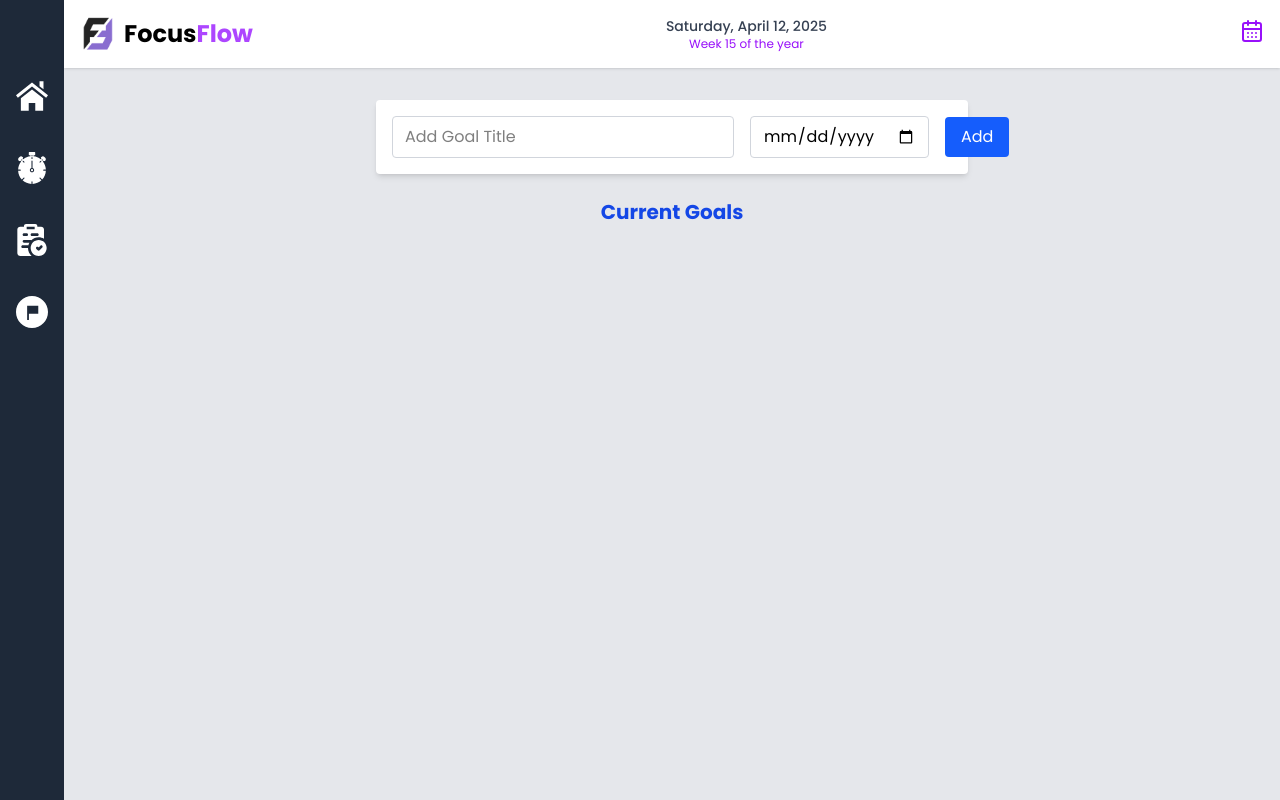
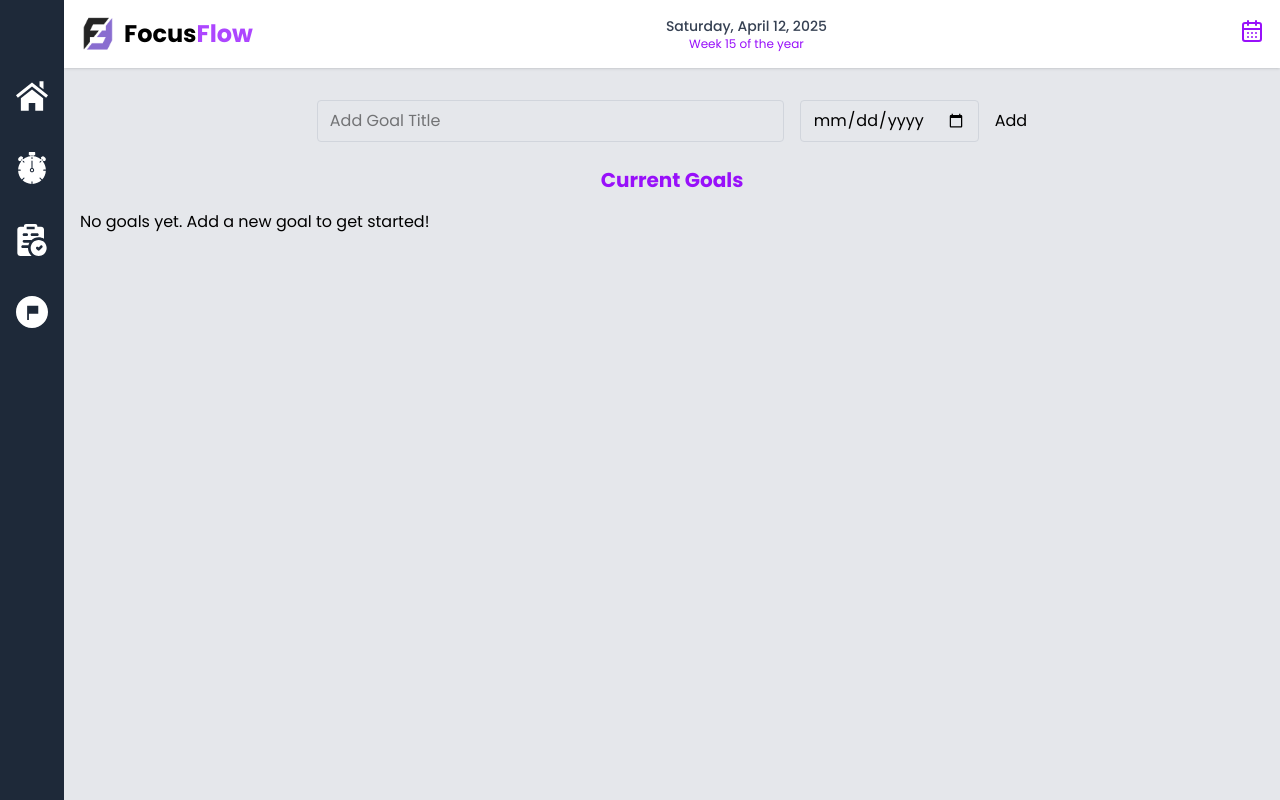
Before and after one commit to FatimaMubeenSh/FocusFlow, a React (Vite) app: page /goals in a window 1280 px wide. Built offline with nearby package versions, Linux system fonts and the light colour scheme.

Commit message:
👌 IMPROVE: Refactor GoalAccordion and GoalInput components for better state management and UI consistency

```diff
--- a/src/components/goals/GoalAccordion.tsx
+++ b/src/components/goals/GoalAccordion.tsx
@@ -9,15 +9,19 @@ interface Props {
   onToggle: () => void;
   onDelete: () => void;
   onUpdate: (updatedGoal: Goal) => void;
-  onProgressChange: (id: string, progress: number) => void;
 }
 
-const GoalAccordion: React.FC<Props> = ({ goal, isExpanded, onToggle, onDelete, onUpdate, onProgressChange }) => {
+const GoalAccordion: React.FC<Props> = ({ goal, isExpanded, onToggle, onDelete, onUpdate }) => {
   const [description, setDescription] = useState(goal.description);
   const [progress, setProgress] = useState(goal.progress);
   const [isEditing, setIsEditing] = useState(false);
   const [editTitle, setEditTitle] = useState(goal.title);
   const [editDate, setEditDate] = useState(goal.dueDate);
+
+  const handleDescriptionChange = (value: string) => {
+    onUpdate({ ...goal, description: value });
+    setDescription(value);
+  }
 
   const handleSave = () => {
     onUpdate({ ...goal, title: editTitle, dueDate: editDate, description, progress });
@@ -27,7 +31,7 @@ const GoalAccordion: React.FC<Props> = ({ goal, isExpanded, onToggle, onDelete,
   const handleProgress = (value: string) => {
     const numericValue = parseInt(value, 10);
     setProgress(numericValue);
-    onProgressChange(goal.id, numericValue);
+    onUpdate({ ...goal, progress: numericValue });
   };
 
   const handleDatePicker = (e: React.MouseEvent<HTMLInputElement>) => {
@@ -36,42 +40,42 @@ const GoalAccordion: React.FC<Props> = ({ goal, isExpanded, onToggle, onDelete,
   };
 
   return (
-    <div className={`shadow-md rounded mb-4 w-full md:w-3/5 lg:w-2/3 mx-auto ${isExpanded ? "bg-blue-200 p-8" : "bg-white border border-gray-100 p-4"} transition-all`}>
+    <div className={`shadow-md rounded-xl mb-4 w-full md:w-3/5 lg:w-2/3 mx-auto ${isExpanded ? "bg-purple-300 p-8" : "card"} transition-all`}>
       <div className="flex justify-between items-center cursor-pointer" onClick={onToggle}>
-        <div className="font-semibold text-lg">{goal.title}</div>
-        <div className="text-sm flex gap-4 text-gray-500">
+        <div className="card-header">{goal.title}</div>
+        <div className="text-secondary flex gap-4">
           <span>Due By: {format(new Date(goal.dueDate), "dd MMM, yyyy")}</span>
-          <span>{new Date(goal.dueDate) > new Date() ? `${formatDistanceToNowStrict(new Date(goal.dueDate), { addSuffix: false })} Left` : `${formatDistanceToNowStrict(new Date(goal.dueDate), { addSuffix: false })} Over`}</span>
+          {goal.progress < 100 ? <span>{new Date(goal.dueDate) > new Date() ? `${formatDistanceToNowStrict(new Date(goal.dueDate), { addSuffix: false })} Left` : `${formatDistanceToNowStrict(new Date(goal.dueDate), { addSuffix: false })} Over`}</span> : <span>Completed</span>}
           <span>{goal.progress}% Done</span>
         </div>
         <div className={`transform transition-transform duration-300 ease-in-out ${isExpanded ? "rotate-180" : "rotate-0"}`}>
-          <ChevronDown className={`cursor-pointer ${isExpanded ? "text-black" : "text-blue-600"}`} />
+          <ChevronDown className={`cursor-pointer ${isExpanded ? "text-black" : "text-purple-600"}`} />
         </div>
       </div>
 
       {isExpanded && (
         <div className="mt-4">
           <label className="text-sm font-semibold">Description</label>
-          <textarea value={description} onChange={(e) => setDescription(e.target.value)} className="w-full mt-1 mb-3 p-2 rounded bg-blue-50" rows={3} />
+          <textarea value={description} onChange={(e) => handleDescriptionChange(e.target.value)} className="w-full mt-1 mb-3 p-2 rounded bg-blue-50" rows={3} />
 
           <label className="text-sm font-semibold">Progress</label>
           <div className="flex items-center gap-3">
-            <input type="range" min="0" max="100" value={progress} onChange={(e) => handleProgress(e.target.value)} className="w-full" />
+            <input type="range" min="0" max="100" value={progress} onChange={(e) => handleProgress(e.target.value)} className="w-full" style={{ accentColor: "#9810FA" }} />
             <span>{progress}%</span>
           </div>
 
           <div className="flex justify-end gap-3 mt-4">
             {isEditing ? (
               <>
-                <input value={editTitle} onChange={(e) => setEditTitle(e.target.value)} className="px-2 py-1 border border-gray-600 rounded" />
+                <input value={editTitle} onChange={(e) => setEditTitle(e.target.value)} className="flex-1 px-2 py-1 border border-gray-600 rounded" />
                 <input type="date" value={editDate} min={new Date().toISOString().split("T")[0]} onClick={(e) => handleDatePicker(e)} onChange={(e) => setEditDate(e.target.value)} className="px-2 py-1 border border-gray-600 rounded" />
-                <button onClick={handleSave} className="bg-blue-600 text-white px-4 py-2 rounded">
+                <button onClick={handleSave} className="btn">
                   Save
                 </button>
               </>
             ) : (
               <>
-                <Pencil className="text-blue-600 cursor-pointer" onClick={() => setIsEditing(true)} />
+                <Pencil className="text-gray-600 cursor-pointer" onClick={() => setIsEditing(true)} />
                 <Trash2 className="text-red-600 cursor-pointer" onClick={onDelete} />
               </>
             )}
--- a/src/components/goals/GoalInput.tsx
+++ b/src/components/goals/GoalInput.tsx
@@ -10,6 +10,7 @@ const GoalInput: React.FC<Props> = ({ onAdd }) => {
 
   const handleSubmit = (e: React.FormEvent) => {
     e.preventDefault();
+    // TODO: Add Toast message for empty fields
     if (!title || !dueDate) return;
     onAdd({ title, dueDate });
     setTitle("");
@@ -17,7 +18,7 @@ const GoalInput: React.FC<Props> = ({ onAdd }) => {
   };
 
   return (
-    <div className="bg-white shadow-md rounded p-4 mt-4 mb-6 w-full md:w-3/4 lg:w-1/2 mx-auto">
+    <div className="card mt-4 mb-6 w-full md:w-4/5 lg:w-3/5 mx-auto">
       <form className="flex items-center gap-4" onSubmit={handleSubmit}>
         <input placeholder="Add Goal Title" value={title} onChange={(e) => setTitle(e.target.value)} className="flex-1 border  border-gray-300 px-3 py-2 rounded" />
         <input
@@ -31,7 +32,7 @@ const GoalInput: React.FC<Props> = ({ onAdd }) => {
           }}
           min={new Date().toISOString().split("T")[0]} // Disable back date selection
         />
-        <button type="submit" className="bg-blue-600 text-white px-4 py-2 rounded">
+        <button type="submit" className="btn">
           Add
         </button>
       </form>
--- a/src/components/goals/GoalList.tsx
+++ b/src/components/goals/GoalList.tsx
@@ -1,8 +1,8 @@
 import { useEffect, useState } from "react";
-import GoalForm from "./GoalInput";
 import GoalAccordion from "./GoalAccordion";
 import { Goal } from "../../types/Goal";
 import { v4 as uuidv4 } from "uuid";
+import GoalInput from "./GoalInput";
 
 const LOCAL_STORAGE_KEY = "focusflow_goals";
 
@@ -41,17 +41,24 @@ const GoalsList = () => {
     setGoals(goals.map((g) => (g.id === updatedGoal.id ? updatedGoal : g)));
   };
 
-  const handleProgressChange = (id: string, progress: number) => {
-    setGoals(goals.map((g) => (g.id === id ? { ...g, progress } : g)));
-  };
-
   return (
     <div>
-      <GoalForm onAdd={handleAdd} />
-      <h2 className="text-xl font-bold mb-4 text-center text-blue-700">Current Goals</h2>
-      {goals.map((goal) => (
-        <GoalAccordion key={goal.id} goal={goal} isExpanded={expandedId === goal.id} onToggle={() => setExpandedId(expandedId === goal.id ? null : goal.id)} onDelete={() => handleDelete(goal.id)} onUpdate={handleUpdate} onProgressChange={handleProgressChange} />
-      ))}
+      <GoalInput onAdd={handleAdd} />
+      <h2 className="text-xl font-bold mb-4 text-center text-purple-600">Current Goals</h2>
+      {goals.length === 0 ? (
+      <p className="text-default">No goals yet. Add a new goal to get started!</p>
+      ) : (
+      goals.map((goal) => (
+        <GoalAccordion
+        key={goal.id}
+        goal={goal}
+        isExpanded={expandedId === goal.id}
+        onToggle={() => setExpandedId(expandedId === goal.id ? null : goal.id)}
+        onDelete={() => handleDelete(goal.id)}
+        onUpdate={handleUpdate}
+        />
+      ))
+      )}
     </div>
   );
 };
```
